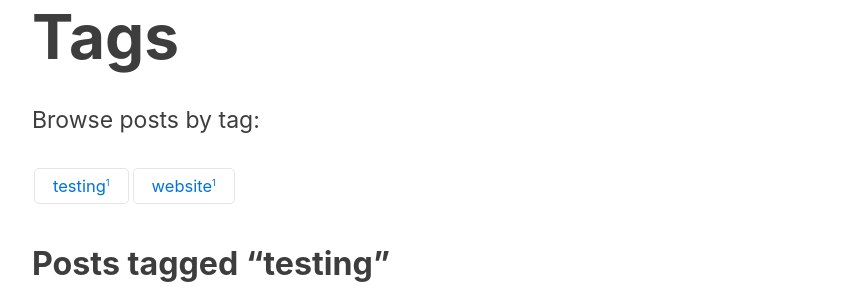
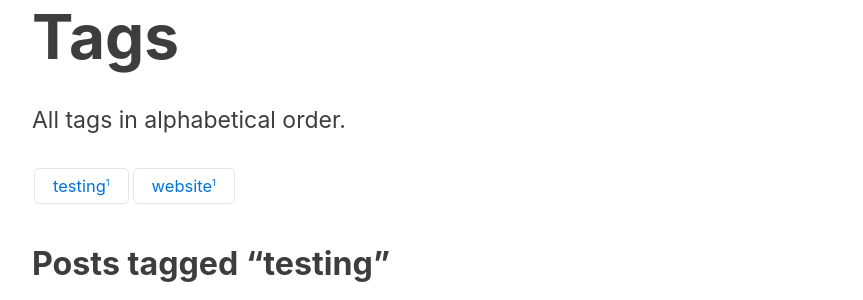
Before and after one commit to ajpwalser/ajpwalser.github.io, a Jekyll site: the page built from tags.html, in a window 1280 px wide. Shown: the part 204-504 px from the top of the page, without its empty margins (208-1071 px from the left). Built offline with Jekyll 4.4.1, drawn with Linux system fonts in a browser that asks for light colours; some web fonts are replaced.

Commit message:
Update tags.html

```diff
--- a/tags.html
+++ b/tags.html
@@ -1,11 +1,11 @@
 ---
 layout: default
 title: Tags
-description: Directory of tags used to describe content
+description: Tag directory
 ---
 
 <h2>Tags</h2>
-<p class="first">Browse posts by tag:</p>
+<p class="first">All tags in alphabetical order.</p>
 {% capture site_tags %}{% for tag in site.tags %}{{ tag | first }}{% unless forloop.last %},{% endunless %}{% endfor %}{% endcapture %}
 <!-- site_tags: {{ site_tags }} -->
 {% assign tag_words = site_tags | split:',' | sort %}
```
